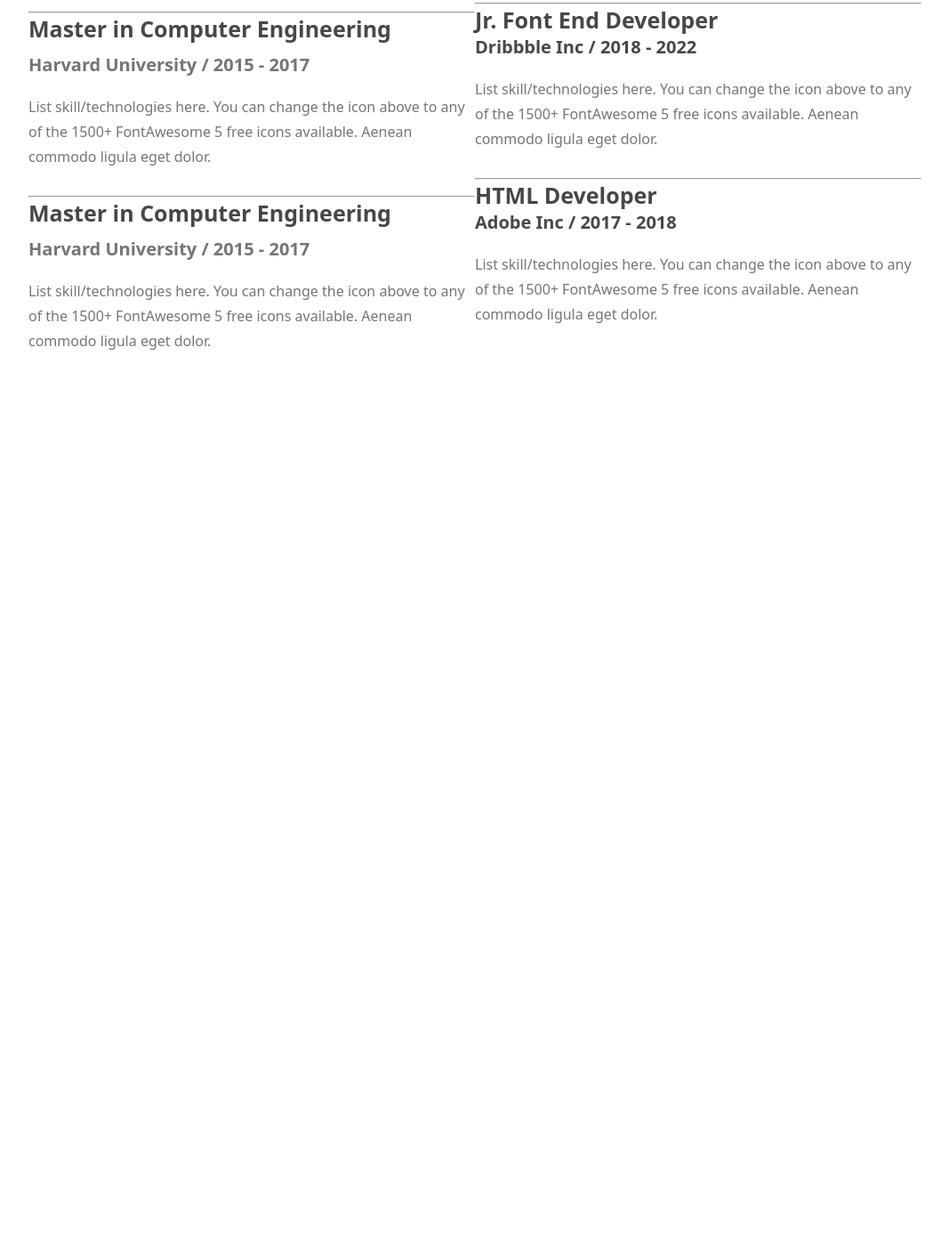
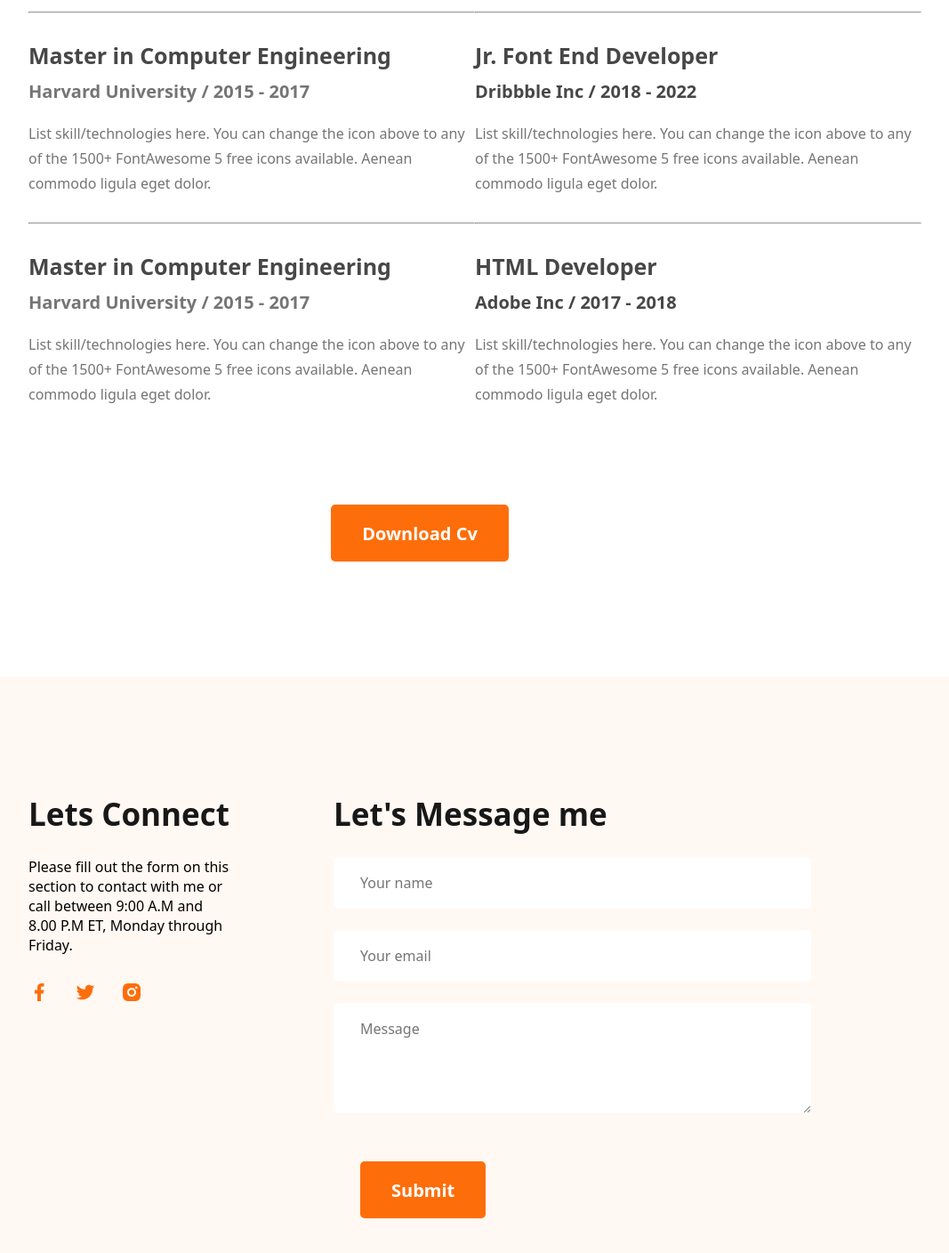
Before and after one commit to babitaakter/porttfolio, a plain HTML site: page index.html in a window 1280 px wide. Shown: the part 2992-4400 px from the top of the page at 89% size, without its empty margins (168-1235 px from the left). Before the commit the page ends 3419 px from the top, so only its background shows below. Drawn offline with Linux system fonts and the light colour scheme.

Commit message:
The work is done

```diff
--- a/CSS/Porttfolio.css
+++ b/CSS/Porttfolio.css
@@ -198,7 +198,7 @@ ul li{
     color: #474747;
     font-size: 25px;
     font-weight: 700;
-    margin-bottom: 10;
+    margin-bottom: 10px;
 }
 .Experienc-sum-sum{
     color: #474747;
@@ -216,4 +216,56 @@ ul li{
 }
 hr{
     width: 500px;
+    background-color: #D1D1D1;
+    margin: 30px 0px;
+
 }
+.btn-one{
+    /* text-align: center; */
+    /* margin-top: 50px; */
+}
+.btn-ses{
+    text-align: center;
+    margin-top: 50px;
+}
+/* This work is footer by done  */
+.footer{
+    background-color: #fff8f3;
+    margin-top: 100px;
+    display: flex;
+    padding: 130px 200px;
+}
+.input-area{
+    display: flex;
+    flex-direction: column;
+}
+.big-sister{
+    color: #181818;
+    font-size: 35px;
+    font-weight: 700;
+    margin-bottom: 25px;
+}
+.sm-sister{
+         margin: 20px 117px 0px 0px;
+}
+
+.sister-para{
+    color: #474747;
+    font-size: 16px;
+}
+.name{
+    border-radius: 5px;
+    color: #757575;
+    padding: 18px 30px;
+    font-size: 16px;
+    background-color: var(--White-Color,#fff);
+    border: none;
+    margin-bottom: 24px;
+}
+.logo{margin-top: 30px;
+
+}
+.face-twi{
+    margin-right: 24px;
+    margin-top: 30px;
+}
--- a/index.html
+++ b/index.html
@@ -146,9 +146,33 @@
 
 
         </section>
+                 <div class="btn-ses"><button class="btn-one">Download Cv</button></div>
 
 </main>
 <footer>
+    <section class="footer">
+        <div>
+            <h3 class="big-sister">Lets Connect</h3>
+            <p class="sm-sister">Please fill out the form on this section to contact with me or call between 9:00 A.M and 8.00 P.M ET, Monday through Friday.</p>
+
+                <img src="images/icons/facebook.png" alt="facebook" class="face-twi">
+                <img src="images/icons/twitter.png" alt="twitter" class="face-twi">
+                <img src="images/icons/insta.png" alt="insta">
+
+        </div>
+
+        <div>
+            <h3 class="big-sister">Let's Message me</h3>
+            <div class="input-area">
+            <input type="text" class="name" placeholder="Your name">
+            <input type="email" class="name" placeholder="Your email">
+            <textarea rows="4" cols="50" name="coment" form="usform" placeholder="Message" class="name"></textarea>
+
+        </div>
+        <button class="btn-one">Submit</button>
+    </section>
+
+
 
 </footer>
 </body>
```
